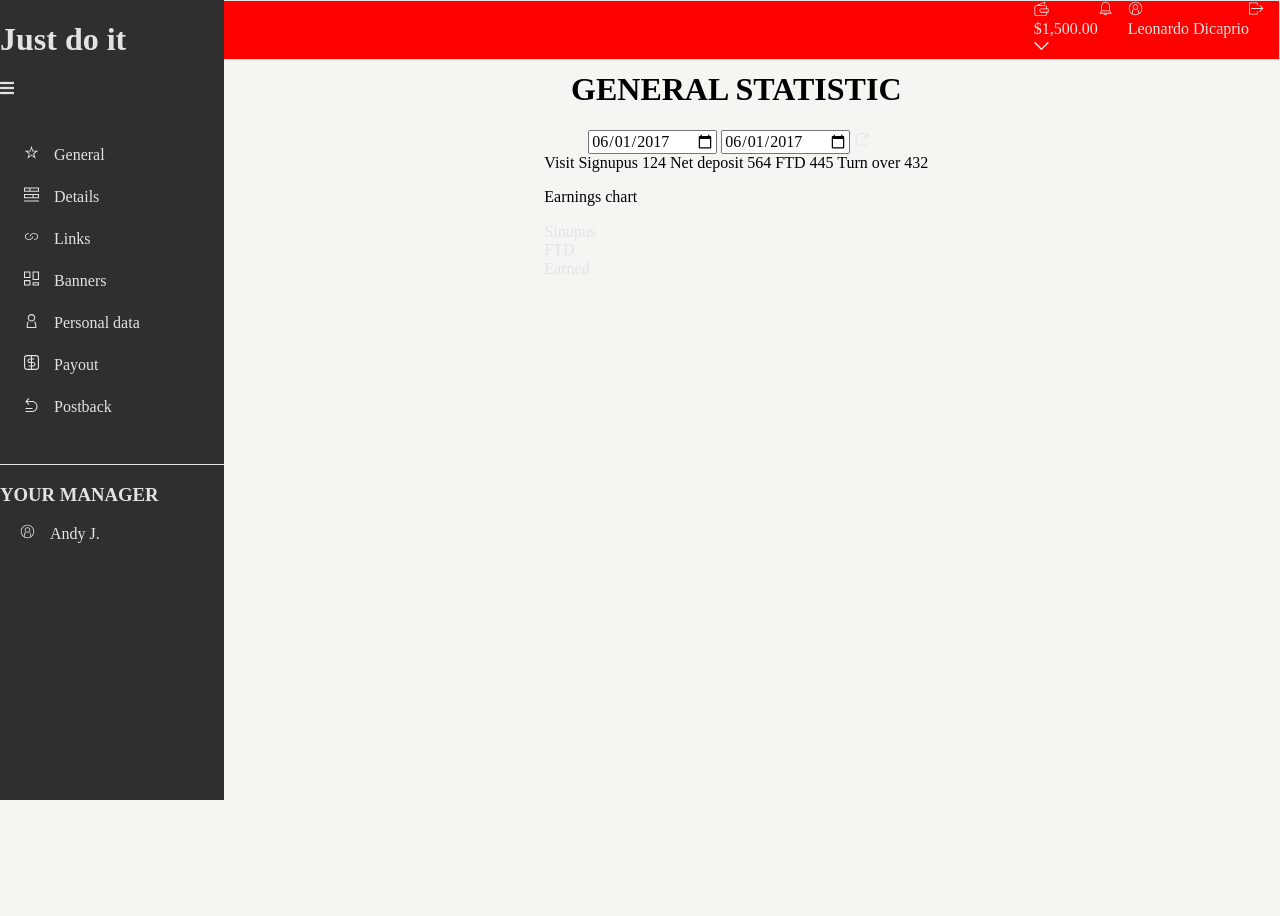
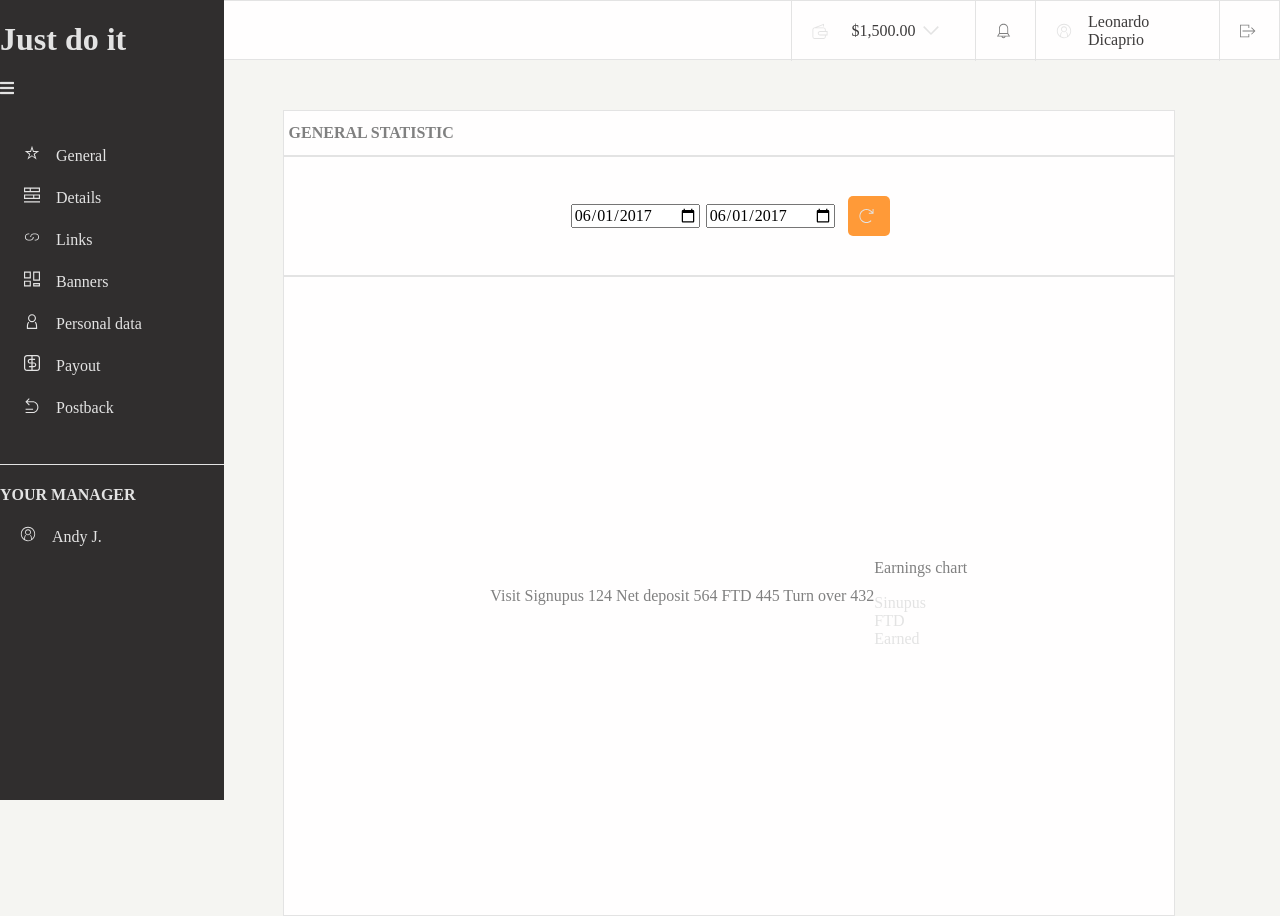
Before and after one commit to mwladyka126/Individual, a website: page index.html in a window 1280 px wide. Before the commit the page ends 800 px from the top, so only its background shows below. Drawn offline with Linux system fonts and the light colour scheme.

Commit message:
changing main part

```diff
--- a/index.html
+++ b/index.html
@@ -15,27 +15,27 @@
     <div class="container">
 
         <div class="navbar">
-            <div class="navbar_wallet">
+            <div class="navbar_element">
                 <a href="#">
-                    <img class="icon-img" src="images/icons/wallet.svg" alt="wallet-icon">
+                    <img class="icon-img wallet " src="images/icons/wallet.svg" alt="wallet-icon">
                     <div class="navbar_wallet_amount"><span>$1,500.00</span></div>
                     <img class="icon-img" src="images/icons/arrow-down.svg" alt="arrow-down-icon">
                 </a>
             </div>
-            <div class="navbar_notification">
+            <div class="navbar_button">
                 <a href="#">
-                    <img class="icon-img" src="images/icons/notification.svg" alt="notification-icon">
+                    <img class="icon-img notification" src="images/icons/notification.svg" alt="notification-icon">
                 </a>
             </div>
-            <div class="navbar_profile">
+            <div class="navbar_element">
                 <a href="#">
                     <img class="icon-img" src="images/icons/profile.svg" alt="profile-icon">
                     <div class="profile-name"><span>Leonardo Dicaprio</span></div>
                 </a>
             </div>
-            <div class="logout">
+            <div class="navbar_button">
                 <a href="#">
-                    <img class="icon-img" src="images/icons/quit.svg" alt="quit-icon">
+                    <img class="icon-img quit" src="images/icons/quit.svg" alt="quit-icon">
                 </a>
             </div>
         </div>
@@ -75,7 +75,7 @@
                 </ul>
             </div>
             <div class="sidebar_manager">
-                <h3 class="sidebar_manager_title">YOUR MANAGER</h3>
+                <h4 class="sidebar_manager_title">YOUR MANAGER</h4>
                 <a href="#" class="profile-name"><img class="icon-img" class="sidebar_manager_img"
                         src="images/icons/profile.svg" alt="manager">Andy J.</a>
             </div>
@@ -87,7 +87,7 @@
 
         <div class="main-content">
             <div class="main-content_title">
-                <h1>GENERAL STATISTIC</h1>
+                <h2>GENERAL STATISTIC</h2>
             </div>
             <div class="main-content_date">
                 <input type="date" value="2017-06-01">
--- /dev/null
+++ b/sass/_buttons.scss
@@ -0,0 +1,16 @@
+.button-dates{//kwadrat,orange
+    min-width: 40px;
+    height: 40px;
+    background-color: $orange;
+    border-radius: 5px;
+    display:flex;
+    justify-content: center;
+    align-items: center;
+    padding-left: 10px;
+    margin-left: 10px;
+    cursor: pointer;
+
+    &:hover {
+      background-color: #ffa200;
+    }
+}
--- a/sass/_layout.scss
+++ b/sass/_layout.scss
@@ -11,9 +11,10 @@ body {
   }
 
 .container{
+  height: 100%;
   display: grid;
   grid-template-columns: 190px 11fr;
-  grid-template-rows: 50px 1fr 1fr;
+  grid-template-rows: 50px 1fr;
   grid-column-gap: 0.2%;
   grid-template-areas:
   "sidebar navbar"
@@ -25,7 +26,6 @@ body {
 }
 
 .navbar{
-  margin: 0;
   grid-area: navbar;
 }
 
@@ -35,5 +35,4 @@ body {
   flex-direction: column;
   overflow-y: auto;
   position: relative;
-  //overflow-y: scroll;
 }
--- a/sass/_variables.scss
+++ b/sass/_variables.scss
@@ -1,11 +1,14 @@
 /* Colors */
-$paragraph-color: #000000;
+$paragraph-color:gray;
 $brand-main-color: #ff0000;
 $background-main-color:  #f5f5f2;//light
 $background-sidebar:#302e2e; //almost black
-$grey-hover: rgb(61, 59, 59);
+$background-navbar: rgb(255, 254, 254);//almost white
+$grey-hover: rgb(61, 59, 59);//dark
+
 $grey-font: #e3e3e3; //light grey
-$orange: #FF9A38; //orange
+$orange: #FF9A38; //orange, button
+
 
 /* Font sizes */
 $paragraph-font-size: 16px;
--- a/sass/components/_main.scss
+++ b/sass/components/_main.scss
@@ -1,5 +1,57 @@
 .main-content {
-margin: auto;
+//margin: auto;
 justify-content: center;
 align-items: center;
+height: calc(100% - 60px);
+width: calc(100% - 195px);
+margin-top: 60px;
+margin-left: 90px;
+//padding: 2px 0 0 0;
+background-color:$background-navbar;
+color: $paragraph-color;
 }
+.main-content_title{
+    border: 1px solid $grey-font;
+    width: 100%;
+    height: 46px;
+
+   h2{
+        font-size: $paragraph-font-size;
+        padding-left: 5px;
+    }
+}
+.main-content_date{
+    width: 100%;
+    height: 120px;
+    display: flex;
+    justify-content: center;
+    align-items: center;
+    border: 1px solid $grey-font;
+    input{
+        margin: 3px;
+    }
+    .button{
+        min-width: 40px;
+        height: 40px;
+        background-color: $orange;
+        border-radius: 5px;
+        display:flex;
+        justify-content: center;
+        align-items: center;
+        padding-left: 10px;
+        margin-left: 10px;
+        cursor: pointer;
+
+        &:hover {
+          background-color: #ffa200;
+        }
+    }
+}
+.main-content_statistics{
+    width: 100%;
+    height: 640px;
+    display: flex;
+    justify-content: center;
+    align-items: center;
+    border: 1px solid $grey-font;
+}
--- a/sass/components/_navbar.scss
+++ b/sass/components/_navbar.scss
@@ -4,9 +4,40 @@
     right: 0;
     height: 60px;
     width: calc(100% - 195px);
-    border: 1px solid #e3e3e3;
-    background-color: red;
+    border: 1px solid  $grey-font;
+    background-color:$background-navbar;
     display: flex;
     flex-direction:row;
     justify-content: flex-end;
+    color: $grey-hover;
+    z-index:100;
 }
+.navbar_element a{
+    display: flex;
+    width: 184px;
+    height: 60px;
+    align-items: center;
+    flex-direction: row;
+    justify-content:space-between;
+    border-left: 1px solid $grey-font;
+    padding: 20px;
+    color: $grey-hover;
+}
+
+.navbar_button a{
+    display: flex;
+    width: 60px;
+    height: 60px;
+    align-items: center;
+    position: relative;
+    padding: 20px;
+    border-left: 1px solid  $grey-font;
+    color: $grey-hover;
+}
+
+.quit{
+    filter:invert(0.5)!important;
+}
+.notification{
+    filter:invert(0.5)!important;
+}
--- a/sass/components/_sidebar.scss
+++ b/sass/components/_sidebar.scss
@@ -5,6 +5,7 @@
     height: 100%;
     margin:0;
     position: fixed;
+    z-index:100;
 }
 
 .sidebar-title{
@@ -38,9 +39,9 @@ a{
     color:$grey-font;
 }
 .icon-img{
-    height: 15px;
-    width: 15px;
-    margin-right: 15px;
+    height: 16px;
+    width: 16px;
+    margin-right: 16px;
     filter: invert(94%) sepia(0%) saturate(130%) hue-rotate(190deg) brightness(102%) contrast(85%);
 }
 
```
Also changed, not shown: css/style.css, 1 other file.
